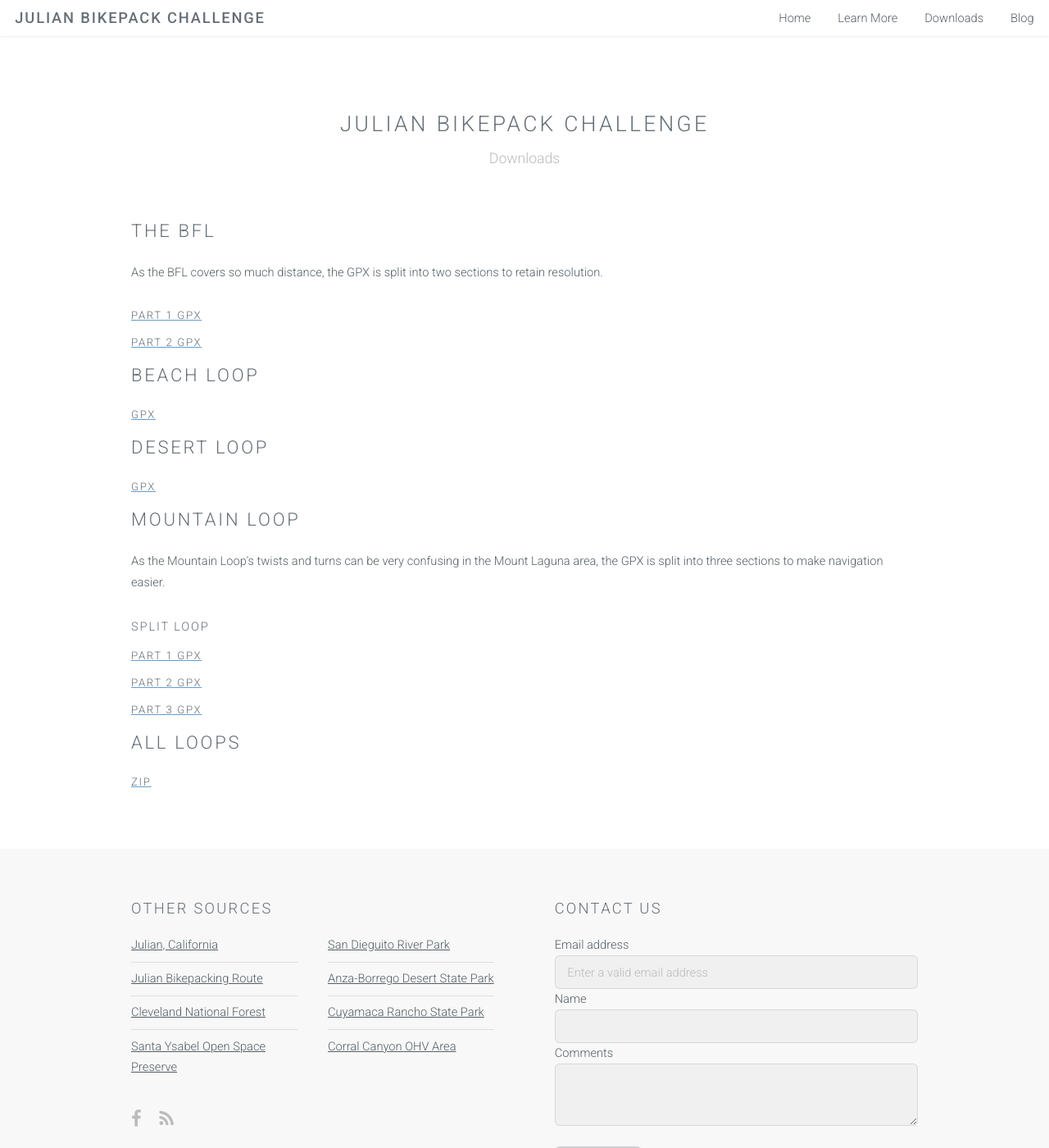
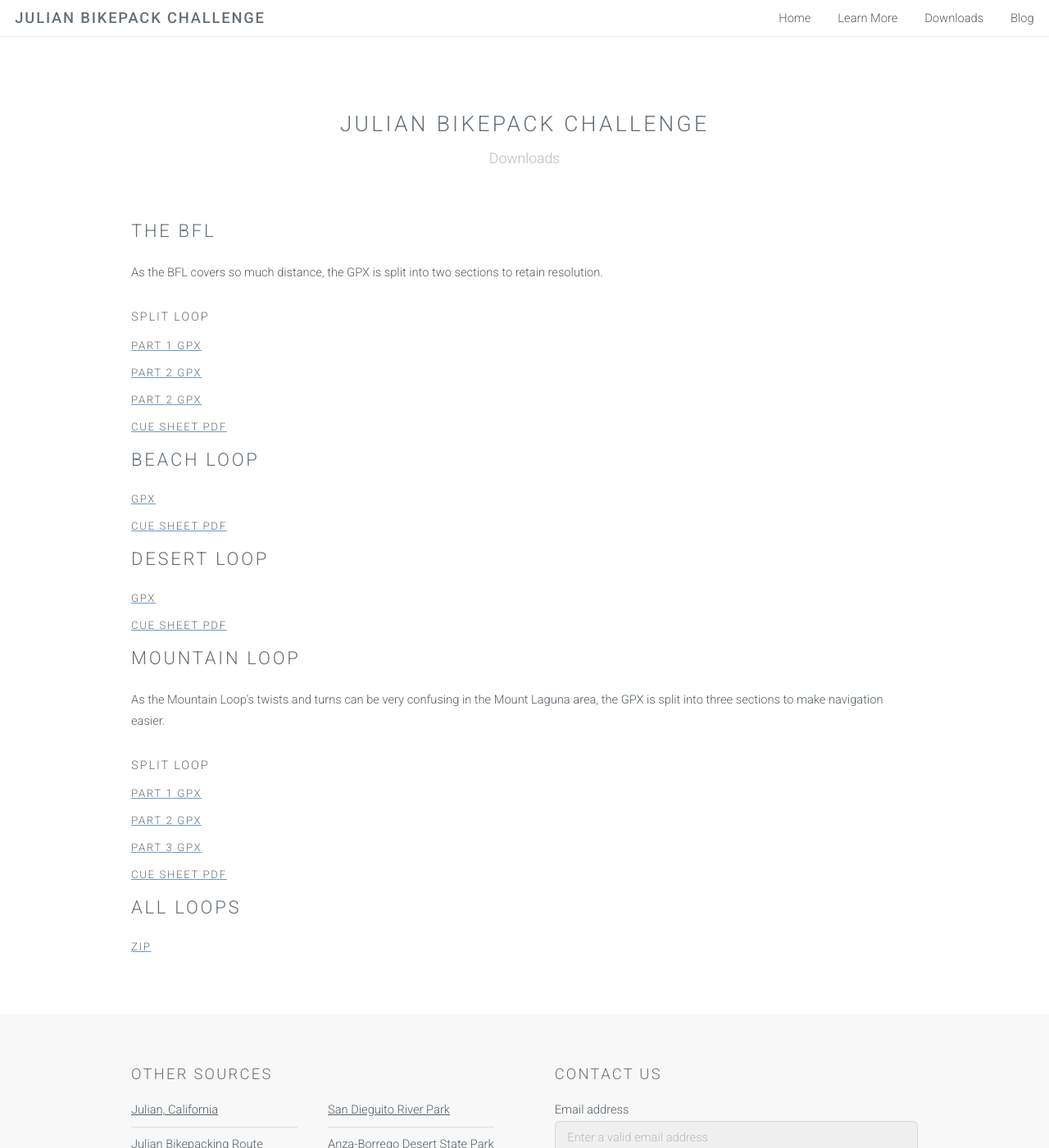
Before and after one commit to Nkawu/jbpc, a Jekyll site: the page built from downloads.html, in a window 1280 px wide and 1400 px high. Shown: the whole window at 82% size. Built offline with Jekyll 4.4.1, drawn with Linux system fonts in a browser that asks for light colours.

Commit message:
Update downloads.html

```diff
--- a/downloads.html
+++ b/downloads.html
@@ -12,20 +12,25 @@ layout: default
         <section>
             <h2>THE BFL</h2>
             <p>As the BFL covers so much distance, the GPX is split into two sections to retain resolution.</p>
+            <h4>SPLIT LOOP</h4>
             <a href="{{ site.baseurl }}/downloads/jbpc_bfl_2017-09-28_001.gpx"><h5>Part 1 GPX</h5></a>
             <a href="{{ site.baseurl }}/downloads/jbpc_bfl_2017-09-28_002.gpx"><h5>Part 2 GPX</h5></a>
+            <a href="{{ site.baseurl }}/downloads/jbpc_bfl_2017-09-28_002.gpx"><h5>Part 2 GPX</h5></a>
+            <a href="{{ site.baseurl }}/downloads/jbpc_2017_cue_sheets_-_bfl.pdf"><h5>Cue Sheet PDF</h5></a>
         </section>
     </div>
     <div class="container">
         <section>
             <h2>BEACH LOOP</h2>
             <a href="{{ site.baseurl }}/downloads/jbpc_beach_loop_2017-09-28.gpx"><h5>GPX</h5></a>
+            <a href="{{ site.baseurl }}/downloads/jbpc_2017_cue_sheets_-_beach.pdf"><h5>Cue Sheet PDF</h5></a>
         </section>
     </div>
     <div class="container">
         <section>
             <h2>DESERT LOOP</h2>
             <a href="{{ site.baseurl }}/downloads/jbpc_desert_loop_2017-09-21.gpx"><h5>GPX</h5></a>
+            <a href="{{ site.baseurl }}/downloads/jbpc_2017_cue_sheets_-_desert.pdf"><h5>Cue Sheet PDF</h5></a>
         </section>
     </div>
     <div class="container">
@@ -36,6 +41,7 @@ layout: default
             <a href="{{ site.baseurl }}/downloads/jbpc_mountain_loop_2017-09-28_001.gpx"><h5>Part 1 GPX</h5></a>
             <a href="{{ site.baseurl }}/downloads/jbpc_mountain_loop_2017-09-28_002.gpx"><h5>Part 2 GPX</h5></a>
             <a href="{{ site.baseurl }}/downloads/jbpc_mountain_loop_2017-09-28_003.gpx"><h5>Part 3 GPX</h5></a>
+            <a href="{{ site.baseurl }}/downloads/jbpc_2017_cue_sheets_-_mountain.pdf"><h5>Cue Sheet PDF</h5></a>
         </section>
     </div>
     <div class="container">
```
